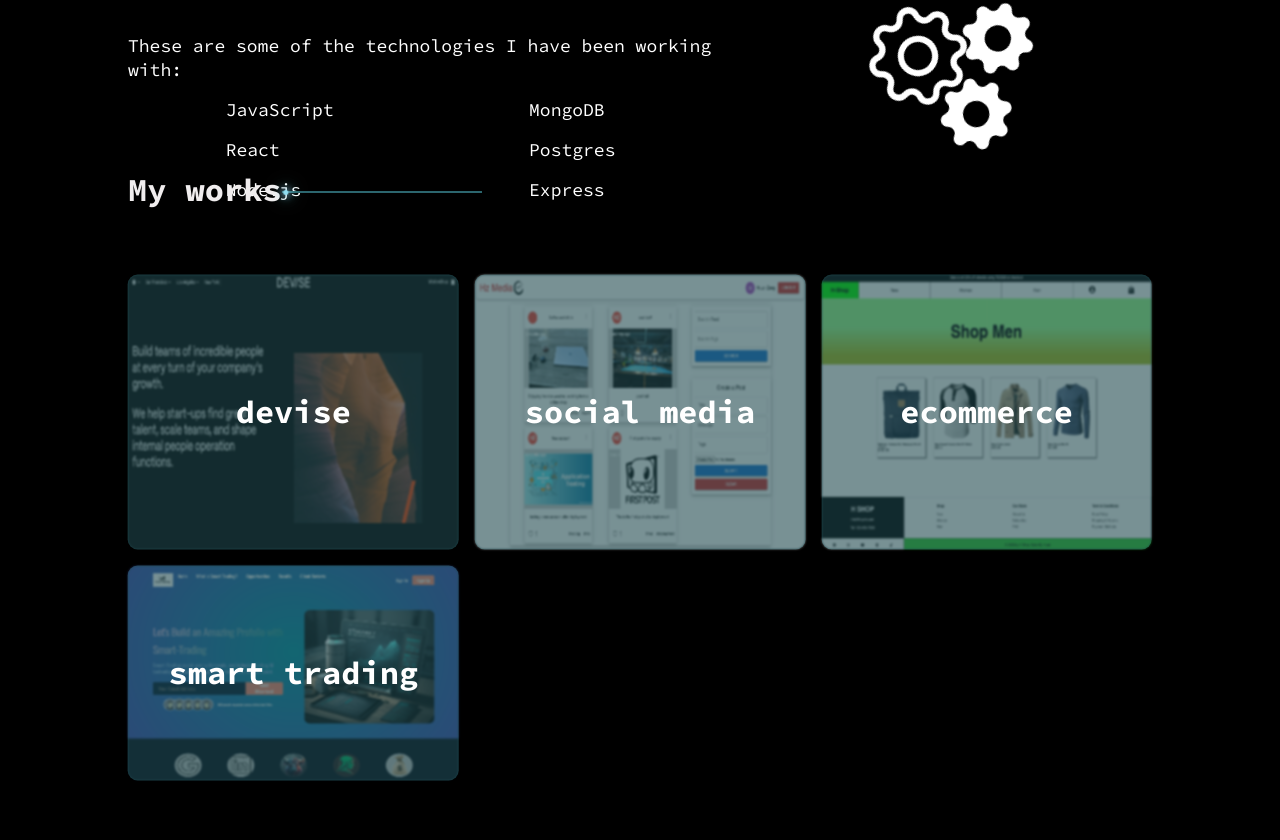
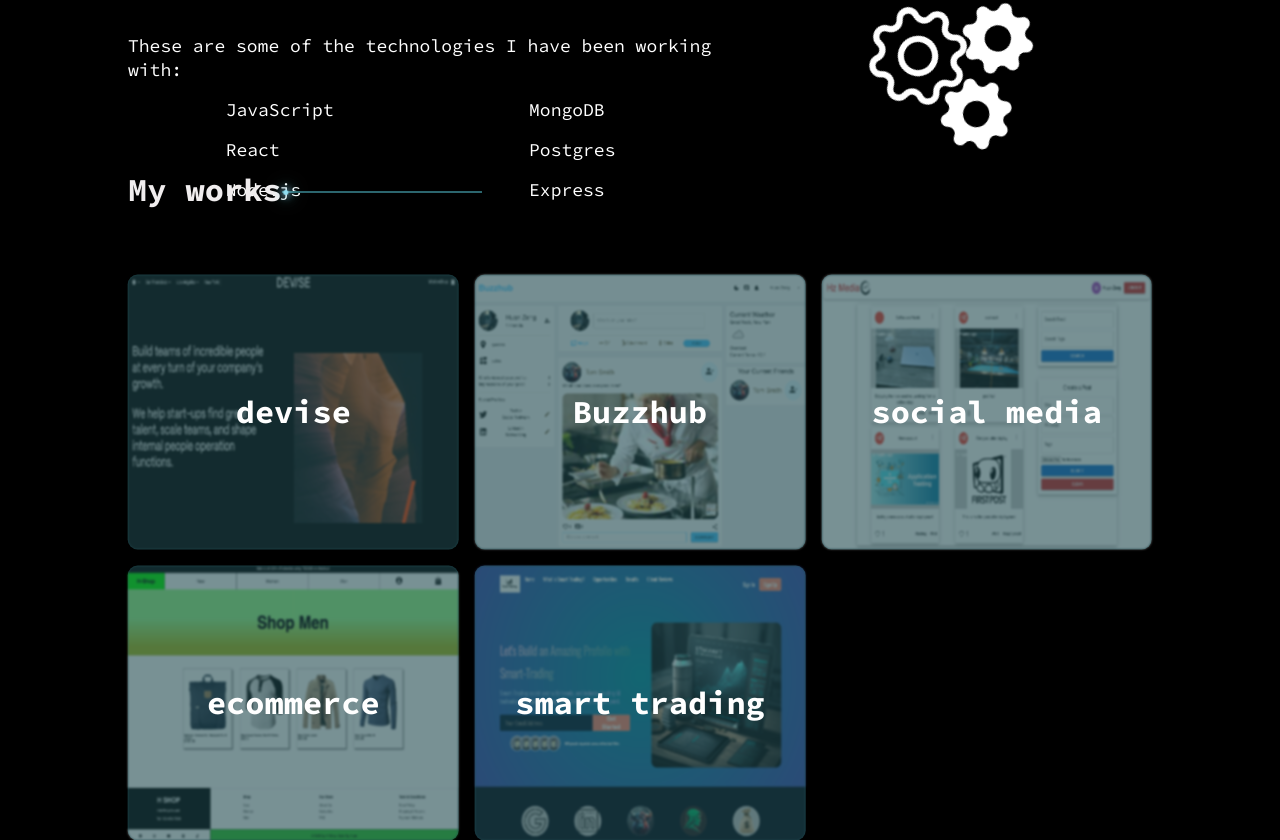
Before and after one commit to huan00/personal_portfolio_2023, a React (Create React App) app: page / in a window 1280 px wide. Shown: the part 1185-2025 px from the top of the page. Before the commit the page ends 1995 px from the top, so only its background shows below. Built offline with nearby package versions, Linux system fonts and the light colour scheme.

Commit message:
add buzzhub

```diff
--- a/src/assets/images/projects/export.js
+++ b/src/assets/images/projects/export.js
@@ -2,3 +2,4 @@ export { default as devise } from './devise.png'
 export { default as socialMedia } from './socialMedia.png'
 export { default as fridayLaundry } from './fridayLaundry.png'
 export { default as smartTrading } from './smartTrading.png'
+export { default as buzzhub } from './buzzhub.png'
--- a/src/constants/projects.js
+++ b/src/constants/projects.js
@@ -2,7 +2,8 @@ import {
   devise,
   socialMedia,
   fridayLaundry,
-  smartTrading
+  smartTrading,
+  buzzhub
 } from '../assets/images/projects/export'
 
 export const projects = [
@@ -12,6 +13,22 @@ export const projects = [
     desc: 'Free lance project, refresh start up letsdevise website. Develope and host',
     tech: ['react', 'CSS'],
     url: 'https://letsdevise.co'
+  },
+  {
+    name: 'Buzzhub',
+    imgUrl: buzzhub,
+    desc: 'Web application for posting image and have friends comment on the post.',
+    tech: [
+      'react',
+      'MUI',
+      'Drop-zone',
+      'Formik',
+      'Weather-api',
+      'Django',
+      'Rest_framework',
+      'postgresSql'
+    ],
+    url: 'https://buzzhub.netlify.app'
   },
   {
     name: 'social media',
```
Also changed, not shown: src/assets/images/projects/buzzhub.png (added).
